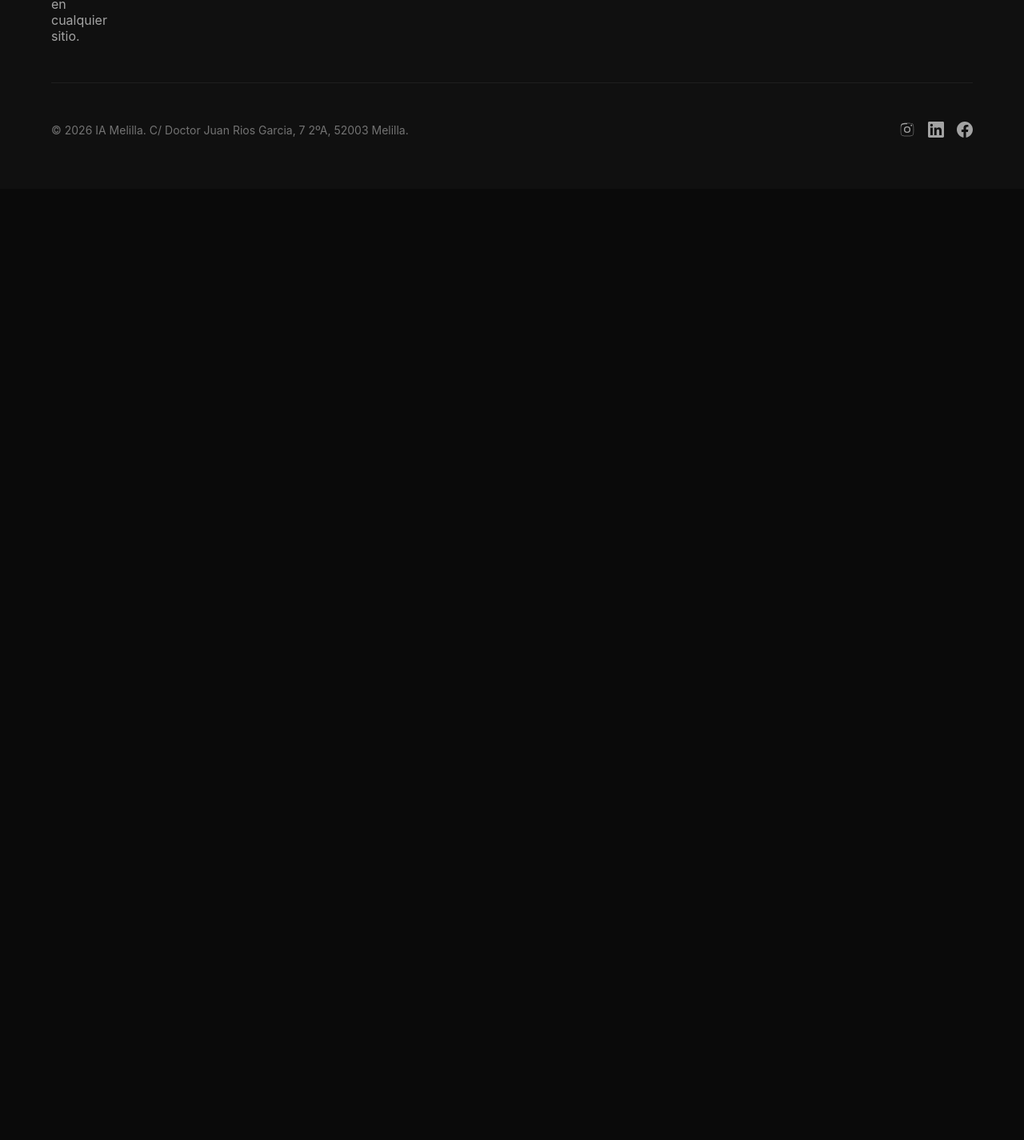
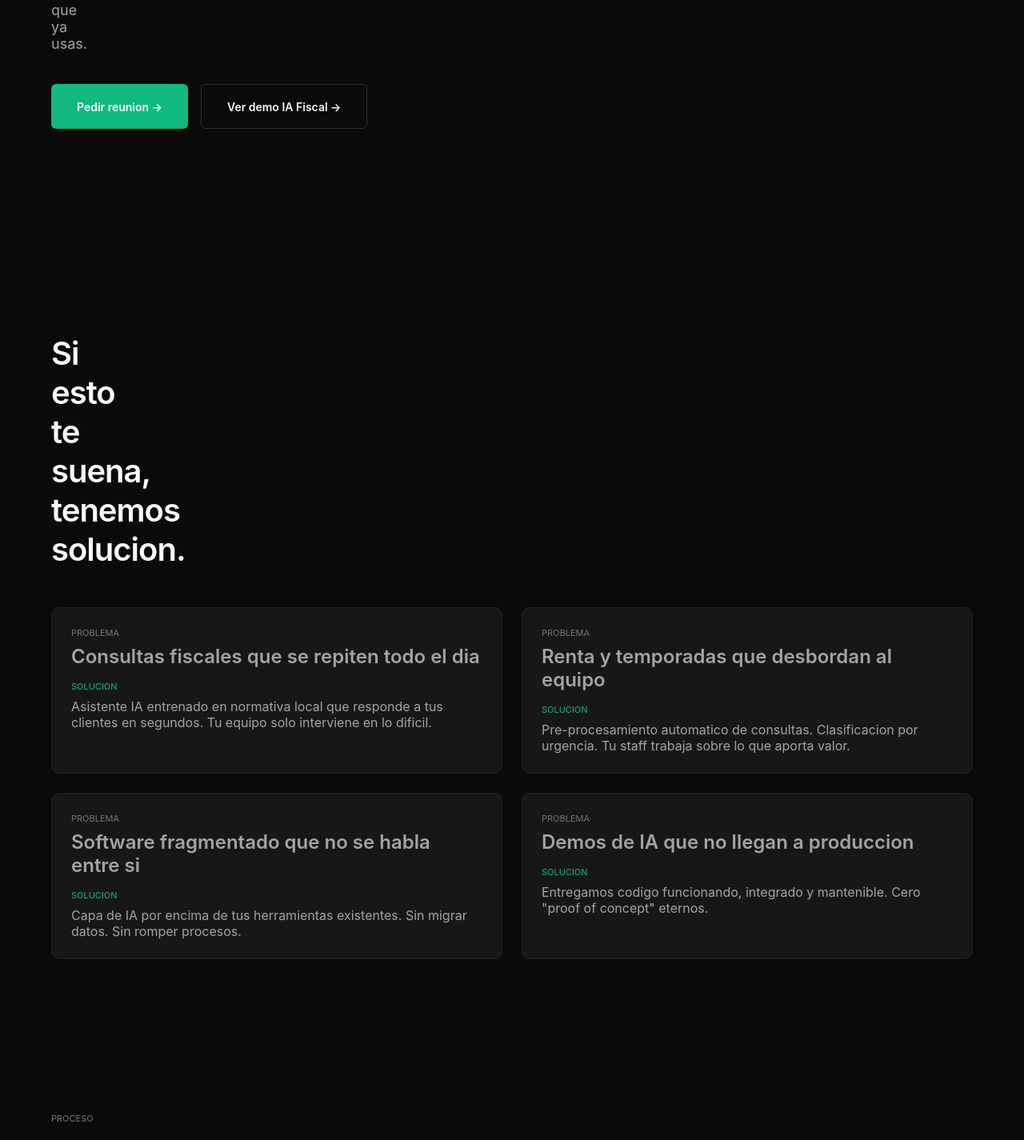
Before and after one commit to Nambu89/ia-melilla, a React (Vite) app in the folder frontend/: page /empresas in a window 1280 px wide. Shown: the part 1363-2788 px from the top of the page at 80% size. Before the commit the page ends 1599 px from the top, so only its background shows below. Built offline with nearby package versions, Linux system fonts and the light colour scheme; a web font is replaced by a local one.

Commit message:
feat(frontend): landings /empresas/ + /particulares/
- Empresas: hero + ProblemSolutionGrid + ProcessSteps + DemoCrosslink + TargetAudienceList + CtaClose
- Particulares: hero + HelpfulCases + HowItWorksList + PrivacyNote + CtaClose
- 12 tests still pass

```diff
--- /dev/null
+++ b/frontend/src/components/sections/DemoCrosslink.tsx
@@ -0,0 +1,22 @@
+import { Link } from "react-router-dom";
+import { Button } from "@/components/ui/button";
+
+interface DemoCrosslinkProps {
+	headline: string;
+	body: string;
+	cta: { label: string; href: string };
+}
+
+export function DemoCrosslink({ headline, body, cta }: DemoCrosslinkProps) {
+	return (
+		<section className="mx-auto max-w-[1200px] px-6 py-24">
+			<div className="rounded-xl border border-outline-variant bg-surface-container p-12 md:p-16">
+				<h2 className="text-headline-lg font-semibold tracking-tight max-w-3xl">{headline}</h2>
+				<p className="mt-4 text-body-lg text-on-surface-variant max-w-3xl">{body}</p>
+				<Button asChild size="lg" className="mt-8">
+					<Link to={cta.href}>{cta.label}</Link>
+				</Button>
+			</div>
+		</section>
+	);
+}
--- /dev/null
+++ b/frontend/src/components/sections/HelpfulCases.tsx
@@ -0,0 +1,29 @@
+import { Card, CardHeader, CardTitle, CardContent } from "@/components/ui/card";
+
+interface HelpfulCase {
+	title: string;
+	body: string;
+}
+
+interface HelpfulCasesProps {
+	headline: string;
+	cards: readonly HelpfulCase[];
+}
+
+export function HelpfulCases({ headline, cards }: HelpfulCasesProps) {
+	return (
+		<section className="mx-auto max-w-[1200px] px-6 py-24">
+			<h2 className="text-headline-lg font-semibold tracking-tight max-w-3xl">{headline}</h2>
+			<div className="mt-12 grid gap-6 md:grid-cols-2">
+				{cards.map((card) => (
+					<Card key={card.title} className="border border-outline-variant">
+						<CardHeader>
+							<CardTitle>{card.title}</CardTitle>
+						</CardHeader>
+						<CardContent className="mt-3">{card.body}</CardContent>
+					</Card>
+				))}
+			</div>
+		</section>
+	);
+}
--- /dev/null
+++ b/frontend/src/components/sections/HowItWorksList.tsx
@@ -0,0 +1,31 @@
+interface HowItWorksStep {
+	title: string;
+	body: string;
+}
+
+interface HowItWorksListProps {
+	id?: string;
+	headline: string;
+	steps: readonly HowItWorksStep[];
+}
+
+export function HowItWorksList({ id, headline, steps }: HowItWorksListProps) {
+	return (
+		<section id={id} className="mx-auto max-w-[1200px] px-6 py-24">
+			<h2 className="text-headline-lg font-semibold tracking-tight max-w-3xl">{headline}</h2>
+			<ol className="mt-12 flex flex-col gap-8">
+				{steps.map((step, idx) => (
+					<li key={step.title} className="flex gap-6 items-start">
+						<span className="flex h-10 w-10 shrink-0 items-center justify-center rounded-full bg-primary text-on-primary font-bold">
+							{idx + 1}
+						</span>
+						<div>
+							<h3 className="text-headline-sm font-semibold tracking-tight">{step.title}</h3>
+							<p className="mt-2 text-body-md text-on-surface-variant">{step.body}</p>
+						</div>
+					</li>
+				))}
+			</ol>
+		</section>
+	);
+}
--- /dev/null
+++ b/frontend/src/components/sections/PrivacyNote.tsx
@@ -0,0 +1,20 @@
+import { Shield } from "lucide-react";
+
+interface PrivacyNoteProps {
+	headline: string;
+	body: string;
+}
+
+export function PrivacyNote({ headline, body }: PrivacyNoteProps) {
+	return (
+		<section className="mx-auto max-w-[1200px] px-6 py-24">
+			<div className="flex gap-6 items-start rounded-xl border border-outline-variant bg-surface-container p-12">
+				<Shield className="h-8 w-8 shrink-0 text-primary" aria-hidden="true" />
+				<div>
+					<h2 className="text-headline-md font-semibold tracking-tight">{headline}</h2>
+					<p className="mt-3 text-body-md text-on-surface-variant">{body}</p>
+				</div>
+			</div>
+		</section>
+	);
+}
--- /dev/null
+++ b/frontend/src/components/sections/ProblemSolutionGrid.tsx
@@ -0,0 +1,31 @@
+import { Card, CardContent } from "@/components/ui/card";
+
+interface ProblemSolutionCard {
+	problem: string;
+	solution: string;
+}
+
+interface ProblemSolutionGridProps {
+	headline: string;
+	cards: readonly ProblemSolutionCard[];
+}
+
+export function ProblemSolutionGrid({ headline, cards }: ProblemSolutionGridProps) {
+	return (
+		<section className="mx-auto max-w-[1200px] px-6 py-24">
+			<h2 className="text-headline-lg font-semibold tracking-tight max-w-3xl">{headline}</h2>
+			<div className="mt-12 grid gap-6 md:grid-cols-2">
+				{cards.map((card) => (
+					<Card key={card.problem} className="border border-outline-variant">
+						<CardContent>
+							<p className="text-label-caps text-on-surface-muted mb-2">PROBLEMA</p>
+							<p className="text-headline-sm font-semibold mb-4">{card.problem}</p>
+							<p className="text-label-caps text-primary mb-2">SOLUCION</p>
+							<p className="text-body-md text-on-surface-variant">{card.solution}</p>
+						</CardContent>
+					</Card>
+				))}
+			</div>
+		</section>
+	);
+}
--- /dev/null
+++ b/frontend/src/components/sections/TargetAudienceList.tsx
@@ -0,0 +1,22 @@
+import { ArrowRight } from "lucide-react";
+
+interface TargetAudienceListProps {
+	headline: string;
+	items: readonly string[];
+}
+
+export function TargetAudienceList({ headline, items }: TargetAudienceListProps) {
+	return (
+		<section className="mx-auto max-w-[1200px] px-6 py-24">
+			<h2 className="text-headline-lg font-semibold tracking-tight max-w-3xl">{headline}</h2>
+			<ul className="mt-10 flex flex-col gap-4">
+				{items.map((item) => (
+					<li key={item} className="flex items-start gap-4 text-body-lg text-on-surface">
+						<ArrowRight className="mt-1.5 h-5 w-5 shrink-0 text-primary" aria-hidden="true" />
+						<span>{item}</span>
+					</li>
+				))}
+			</ul>
+		</section>
+	);
+}
--- a/frontend/src/pages/Empresas.tsx
+++ b/frontend/src/pages/Empresas.tsx
@@ -1,12 +1,46 @@
 import { PageShell } from "@/components/layout/PageShell";
+import { Hero } from "@/components/sections/Hero";
+import { ProblemSolutionGrid } from "@/components/sections/ProblemSolutionGrid";
+import { ProcessSteps } from "@/components/sections/ProcessSteps";
+import { DemoCrosslink } from "@/components/sections/DemoCrosslink";
+import { TargetAudienceList } from "@/components/sections/TargetAudienceList";
+import { CtaClose } from "@/components/sections/CtaClose";
+import { empresasContent } from "@/content/empresas";
+import { homeContent } from "@/content/home";
 
 export default function Empresas() {
 	return (
 		<PageShell>
-			<div className="mx-auto max-w-[1200px] px-6 py-16">
-				<h1 className="text-display-md font-bold">Empresas</h1>
-				<p className="text-body-md text-on-surface-variant mt-4">Placeholder</p>
-			</div>
+			<Hero
+				eyebrow={empresasContent.hero.eyebrow}
+				headline={empresasContent.hero.headline}
+				subheadline={empresasContent.hero.subheadline}
+				primaryCta={empresasContent.hero.primaryCta}
+				secondaryCta={empresasContent.hero.secondaryCta}
+			/>
+			<ProblemSolutionGrid
+				headline={empresasContent.problemSolutions.headline}
+				cards={empresasContent.problemSolutions.cards}
+			/>
+			<ProcessSteps
+				eyebrow={homeContent.processSteps.eyebrow}
+				headline={homeContent.processSteps.headline}
+				steps={homeContent.processSteps.steps}
+			/>
+			<DemoCrosslink
+				headline={empresasContent.demoCrosslink.headline}
+				body={empresasContent.demoCrosslink.body}
+				cta={empresasContent.demoCrosslink.cta}
+			/>
+			<TargetAudienceList
+				headline={empresasContent.targetAudience.headline}
+				items={empresasContent.targetAudience.items}
+			/>
+			<CtaClose
+				headline={empresasContent.ctaClose.headline}
+				subheadline={empresasContent.ctaClose.body}
+				primaryCta={empresasContent.ctaClose.cta}
+			/>
 		</PageShell>
 	);
 }
--- a/frontend/src/pages/Particulares.tsx
+++ b/frontend/src/pages/Particulares.tsx
@@ -1,12 +1,39 @@
 import { PageShell } from "@/components/layout/PageShell";
+import { Hero } from "@/components/sections/Hero";
+import { HelpfulCases } from "@/components/sections/HelpfulCases";
+import { HowItWorksList } from "@/components/sections/HowItWorksList";
+import { PrivacyNote } from "@/components/sections/PrivacyNote";
+import { CtaClose } from "@/components/sections/CtaClose";
+import { particularesContent } from "@/content/particulares";
 
 export default function Particulares() {
 	return (
 		<PageShell>
-			<div className="mx-auto max-w-[1200px] px-6 py-16">
-				<h1 className="text-display-md font-bold">Particulares</h1>
-				<p className="text-body-md text-on-surface-variant mt-4">Placeholder</p>
-			</div>
+			<Hero
+				eyebrow={particularesContent.hero.eyebrow}
+				headline={particularesContent.hero.headline}
+				subheadline={particularesContent.hero.subheadline}
+				primaryCta={particularesContent.hero.primaryCta}
+				secondaryCta={particularesContent.hero.secondaryCta}
+			/>
+			<HelpfulCases
+				headline={particularesContent.helpfulCases.headline}
+				cards={particularesContent.helpfulCases.cards}
+			/>
+			<HowItWorksList
+				id="como-funciona"
+				headline={particularesContent.howItWorks.headline}
+				steps={particularesContent.howItWorks.steps}
+			/>
+			<PrivacyNote
+				headline={particularesContent.privacy.headline}
+				body={particularesContent.privacy.body}
+			/>
+			<CtaClose
+				headline={particularesContent.ctaClose.headline}
+				subheadline={particularesContent.ctaClose.body}
+				primaryCta={particularesContent.ctaClose.cta}
+			/>
 		</PageShell>
 	);
 }
```
